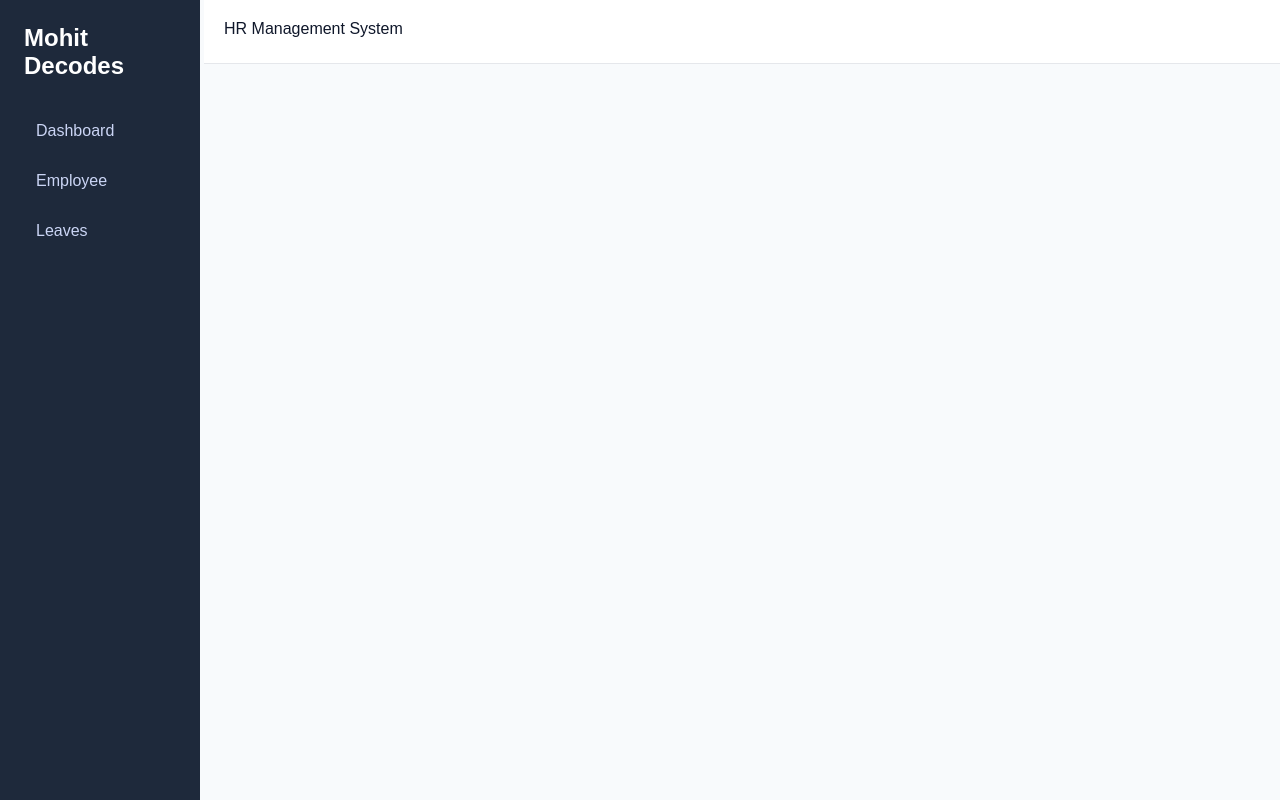
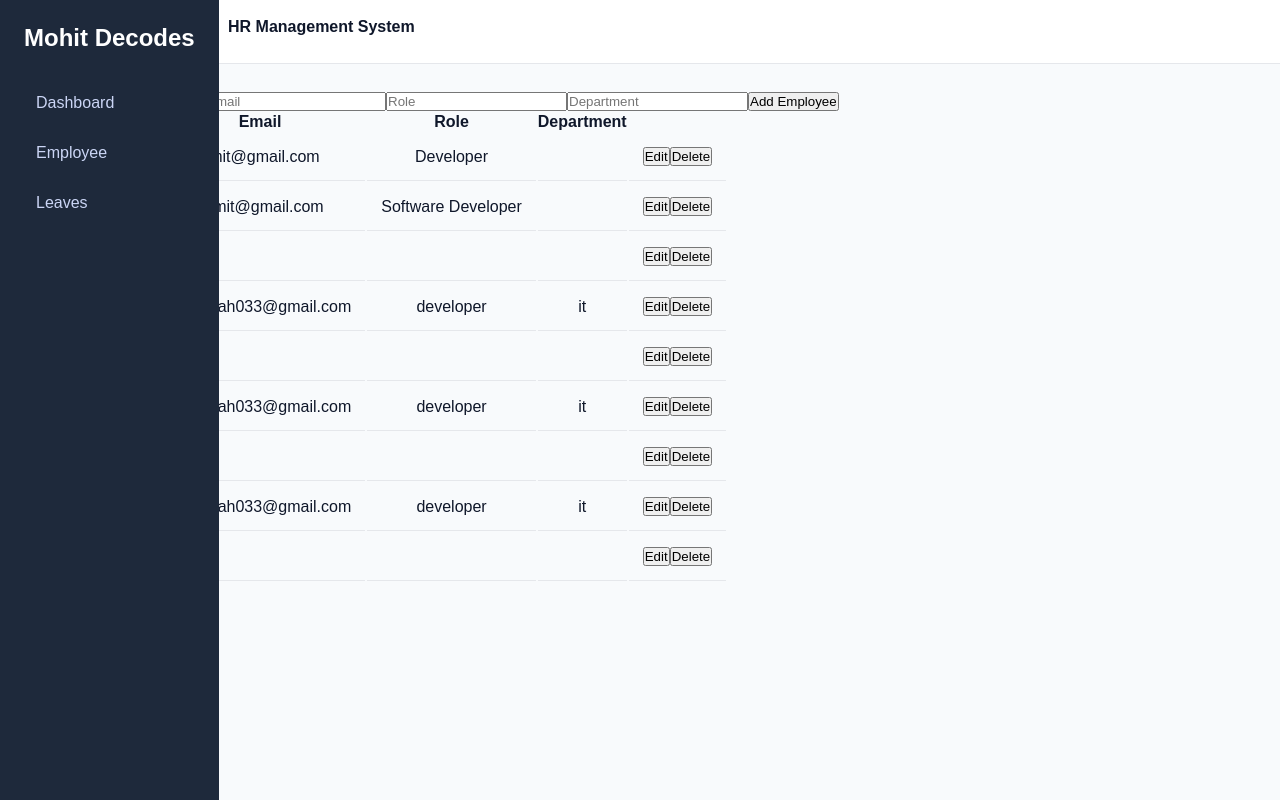
Before and after one commit to pratibhahajare27/hr-management-system, an Angular app: page /employee in a window 1280 px wide. Before the commit this address led to /. Built offline with nearby package versions, Linux system fonts and the light colour scheme; data requests are answered from the project's data file.

Commit message:
create Reactive form

```diff
--- a/db.json
+++ b/db.json
@@ -1,18 +1,68 @@
 {
   "employee": [
     {
-            "id": 1,
+      "id": "1",
       "name": "Amit Sharma",
       "email": "amit@gmail.com",
       "role": "Developer",
       "Department": "IT"
     },
     {
-            "id": 2,
+      "id": "2",
       "name": "sumit Sharma",
       "email": "sumit@gmail.com",
       "role": " Software Developer",
       "Department": "IT"
+    },
+    {
+      "id": "13c7",
+      "name": "",
+      "email": "",
+      "role": "",
+      "department": ""
+    },
+    {
+      "id": "df5a",
+      "name": null,
+      "email": "pratibhah033@gmail.com",
+      "role": "developer",
+      "department": "it"
+    },
+    {
+      "id": "8cae",
+      "name": "",
+      "email": "",
+      "role": "",
+      "department": ""
+    },
+    {
+      "id": "ee36",
+      "name": null,
+      "email": "pratibhah033@gmail.com",
+      "role": "developer",
+      "department": "it"
+    },
+    {
+      "id": "c405",
+      "name": "",
+      "email": "",
+      "role": "",
+      "department": ""
+    },
+    {
+      "id": "cb12",
+      "name": null,
+      "email": "pratibhah033@gmail.com",
+      "role": "developer",
+      "department": "it"
+    },
+    {
+      "id": "f8a5",
+      "name": "",
+      "email": "",
+      "role": "",
+      "department": ""
     }
-    ]
+  ],
+  "$schema": "./node_modules/json-server/schema.json"
 }
--- a/src/app/app.routes.ts
+++ b/src/app/app.routes.ts
@@ -1,6 +1,9 @@
 import { Routes } from '@angular/router';
+
+import { EmployeeList } from './features/employee-list/employee-list';
 import { Dashboard } from './features/dashboard/dashboard';
 
 export const routes: Routes = [
-    { path: "", component: Dashboard }
+    { path: "", component: Dashboard },
+    { path: "employee", component: EmployeeList }
 ];
--- a/src/app/core/layout/navbar/navbar.css
+++ b/src/app/core/layout/navbar/navbar.css
@@ -1,8 +1,12 @@
 .navbar {
     height: 64px;
     background: white;
-    padding: 20px;
-    border-bottom: 1px solid #e5e7eb;
+    padding: 18px 24px;
+    border-bottom: 1px solid var(--border);
+    font-weight: 600;
+    font-size: 16px;
     margin-left: 180px;
 
+
+
 }
--- a/src/app/core/layout/sidebar/sidebar.css
+++ b/src/app/core/layout/sidebar/sidebar.css
@@ -1,5 +1,5 @@
 .sidebar {
-    width: 200px;
+
     height: 100vh;
     background-color: var(--secondary);
     color: white;
--- a/src/app/core/layout/sidebar/sidebar.html
+++ b/src/app/core/layout/sidebar/sidebar.html
@@ -1,6 +1,6 @@
 <div class="sidebar">
     <h2>Mohit Decodes</h2>
-    <a>Dashboard</a>
-    <a>Employee</a>
+    <a routerLink="/">Dashboard</a>
+    <a routerLink="/employee">Employee</a>
     <a>Leaves</a>
 </div>
--- a/src/app/core/layout/sidebar/sidebar.ts
+++ b/src/app/core/layout/sidebar/sidebar.ts
@@ -1,8 +1,9 @@
 import { Component } from '@angular/core';
+import { RouterLink, RouterModule } from "@angular/router";
 
 @Component({
   selector: 'app-sidebar',
-  imports: [],
+  imports: [RouterModule, RouterLink],
   templateUrl: './sidebar.html',
   styleUrl: './sidebar.css',
 })
--- /dev/null
+++ b/src/app/features/employee-list/employee-list.css
@@ -0,0 +1,30 @@
+.h2 {
+    padding: 24px;
+    text-align: center;
+
+}
+
+.table {
+    width: calc(100% - 48px);
+    margin: 0 24px;
+    border-collapse: collapse;
+    border-radius: 10px;
+    overflow: hidden;
+    background: var(--card-bg);
+
+
+
+}
+
+.th,
+td {
+    padding: 14px;
+    text-align: center;
+    border-bottom: 1px solid var(--border);
+
+}
+
+.th {
+    background: #f8fafc;
+    color: var(--text-light);
+}
--- /dev/null
+++ b/src/app/features/employee-list/employee-list.html
@@ -0,0 +1,32 @@
+<h2 class="style">Employee List</h2>
+<form [formGroup]="employeeForm" (ngSubmit)="saveEmployee()">
+    <input placeholder="Name" formControlName="name" />
+    <input placeholder="Email" formControlName="email" />
+    <input placeholder="Role" formControlName="role" />
+    <input placeholder="Department" formControlName="department" />
+    <button type="submit">
+        {{selectedEmployeeId()=== null?'Add Employee' : 'update Employee'}}
+    </button>
+    @if(selectedEmployeeId()){
+    <button type="button" (click)="cancelEdit()">Cancel</button>
+    }
+    <table>
+        <tr>
+            <th>Name</th>
+            <th>Email</th>
+            <th>Role </th>
+            <th>Department</th>
+        </tr>
+        @for (emp of employee() ;track emp.id){
+        <tr>
+            <td>{{emp.name}}</td>
+            <td>{{emp.email}}</td>
+            <td>{{emp.role}}</td>
+            <td>{{emp.department}}</td>
+            <td>
+                <button (click)="editEmployee(emp)">Edit</button>
+                <button (click)="deleteEmployee(emp.id)">Delete</button>
+            </td>
+        </tr>
+        }
+    </table>
--- /dev/null
+++ b/src/app/features/employee-list/employee-list.ts
@@ -0,0 +1,74 @@
+import { CommonModule } from '@angular/common';
+import { Component, inject, signal, } from '@angular/core';
+import { Employee } from '../../services/employee';
+import { FormBuilder, ReactiveFormsModule } from '@angular/forms';
+
+
+@Component({
+  selector: 'app-employee-list',
+  imports: [CommonModule, ReactiveFormsModule],
+  templateUrl: './employee-list.html',
+  styleUrl: './employee-list.css',
+})
+export class EmployeeList {
+  private fb = inject(FormBuilder);
+
+  private empService = inject(Employee)
+  employee = signal<any[]>([]);
+
+  selectedEmployeeId = signal<number | null>(null);
+
+  employeeForm = this.fb.group({
+    name: '',
+    email: '',
+    role: '',
+    department: '',
+  })
+
+  ngOnInit() {
+    this.loadEmployees();
+  }
+
+
+  loadEmployees() {
+    this.empService.getEmplyees().subscribe((data) => {
+      this.employee.set(data);
+    });
+  }
+
+  saveEmployee() {
+    if (this.selectedEmployeeId() == null) {
+      this.empService.addEmployee(this.employeeForm.value).subscribe(() => {
+        this.employeeForm.reset();
+        this.loadEmployees();
+      })
+    } else {
+      this.empService.updateEmplyee(
+        this.selectedEmployeeId()!,
+        this.employeeForm.value
+      ).subscribe(() => {
+        this.cancelEdit();
+        this.loadEmployees();
+      })
+    }
+  }
+  cancelEdit() {
+    this.selectedEmployeeId.set(null);
+    this.employeeForm.reset();
+  }
+  editEmployee(emp: any) {
+    this.employeeForm.setValue({
+      name: emp.name,
+      email: emp.email,
+      role: emp.role,
+      department: emp.department,
+    })
+
+  }
+  deleteEmployee(id: number) {
+    this.empService.deleteEmployee(id).subscribe(() => {
+      this.loadEmployees();
+    });
+  }
+
+}
--- /dev/null
+++ b/src/app/services/employee.ts
@@ -0,0 +1,22 @@
+import { HttpClient } from '@angular/common/http';
+import { inject, Injectable } from '@angular/core';
+
+@Injectable({
+  providedIn: 'root',
+})
+export class Employee {
+  private http = inject(HttpClient);
+  private api = "http://localhost:3000/employee";
+  getEmplyees() {
+    return this.http.get<any[]>(this.api);
+  }
+  addEmployee(data: any) {
+    return this.http.post<any>(this.api, data);
+  }
+  updateEmplyee(id: number, data: any) {
+    return this.http.put<any>('${this.api}/${id}', data);
+  }
+  deleteEmployee(id: number) {
+    return this.http.delete<any>('${this.api}/${id}');
+  }
+}
```
Also changed, not shown: 2 other files (tests, documents, lock files or other folders). Lines whose indentation alone changed are shown as unchanged.
